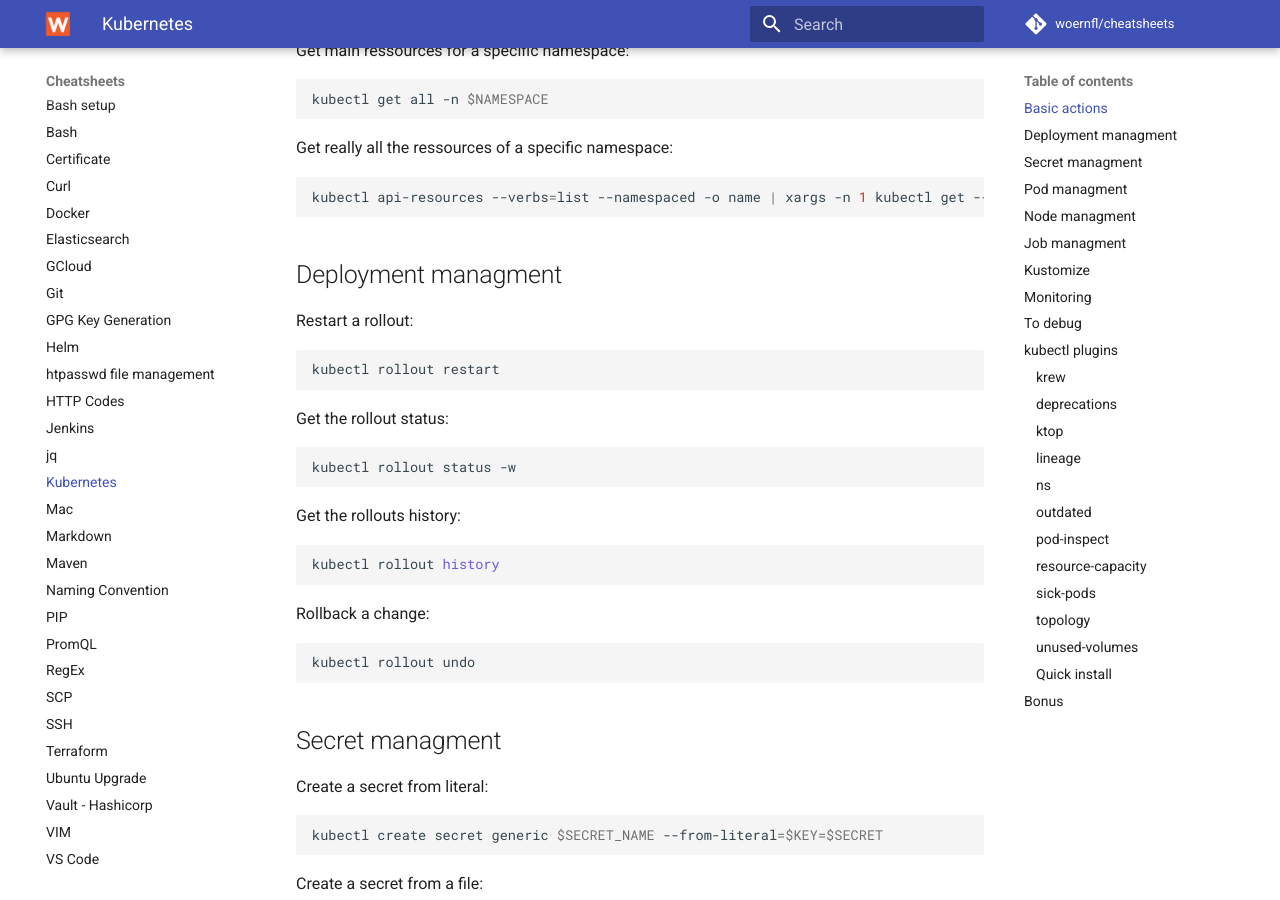
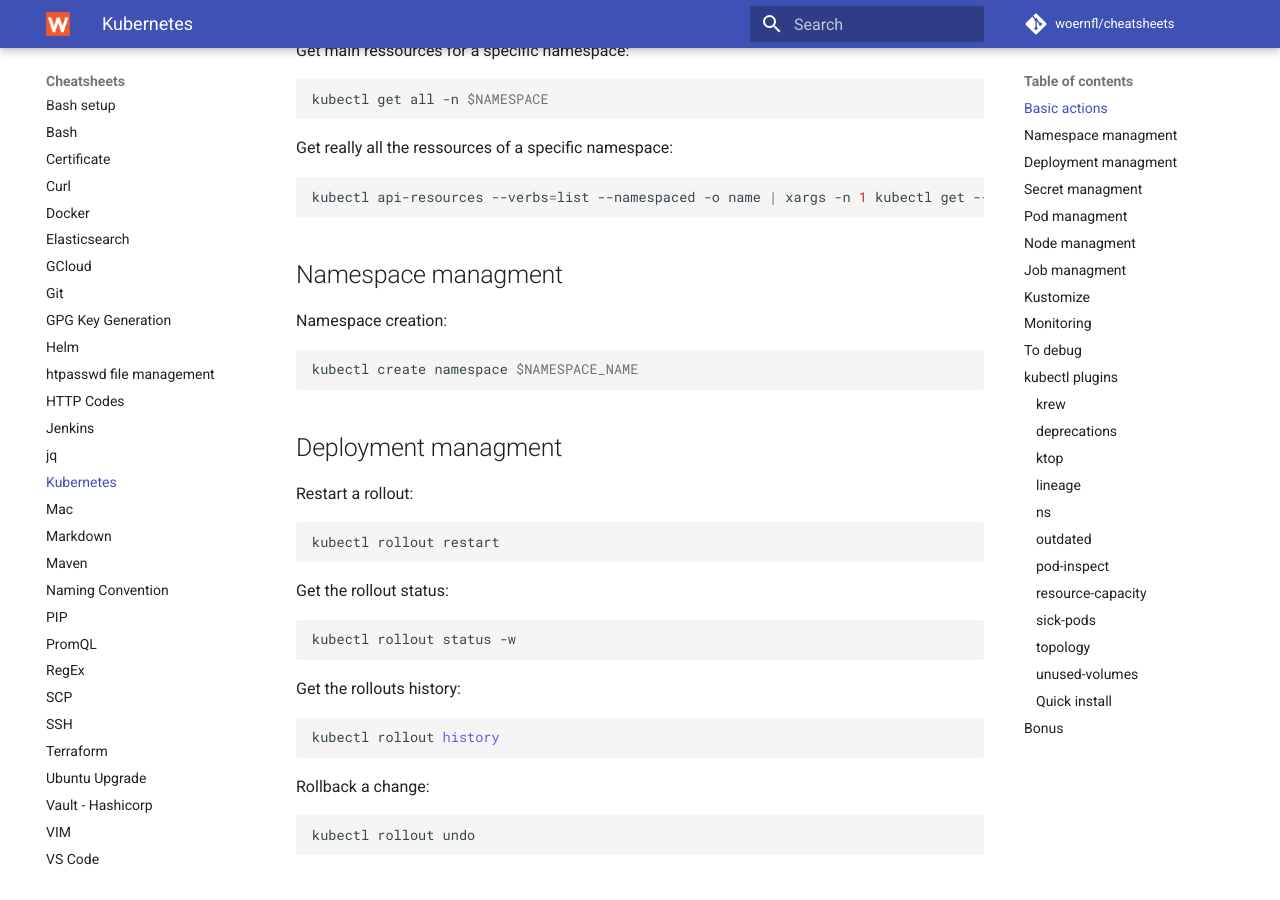
Before and after one commit to woernfl/cheatsheets, an MkDocs documentation site: the page built from docs/kubernetes.md, in a window 1280 px wide and 900 px high, scrolled down 388 px. Built offline with MkDocs 1.6.1 and Material for MkDocs 9.7.7, drawn with Linux system fonts in a browser that asks for light colours; comment, search, counter and statistics services are not loaded.

Commit message:
Update kubernetes.md

````diff
--- a/docs/kubernetes.md
+++ b/docs/kubernetes.md
@@ -24,6 +24,14 @@
 
 ```bash
 kubectl api-resources --verbs=list --namespaced -o name | xargs -n 1 kubectl get --show-kind --ignore-not-found -l app=myapp -n $NAMESPACE
+```
+
+## Namespace managment
+
+Namespace creation:
+
+```bash
+kubectl create namespace $NAMESPACE_NAME
 ```
 
 ## Deployment managment
````
